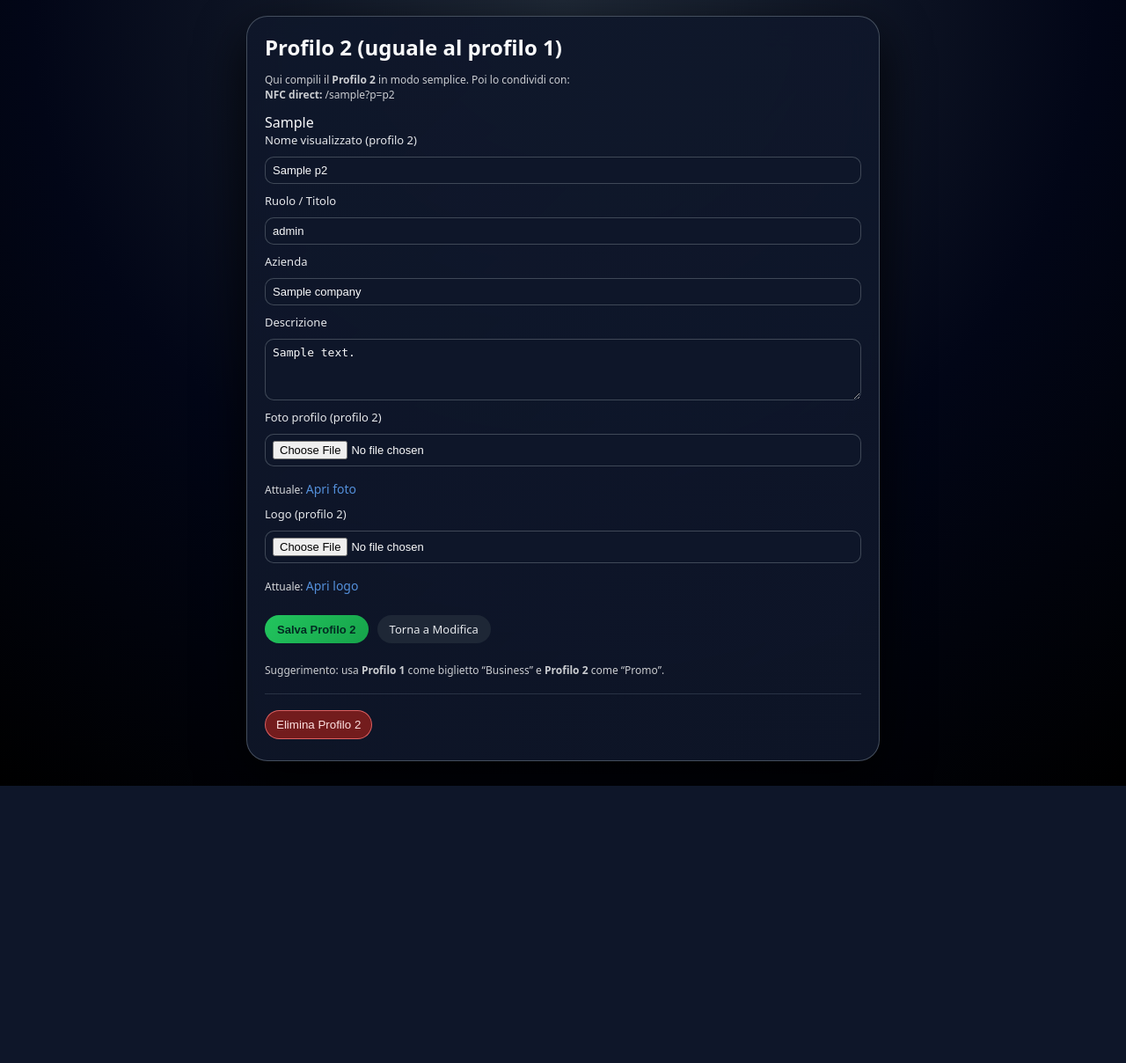
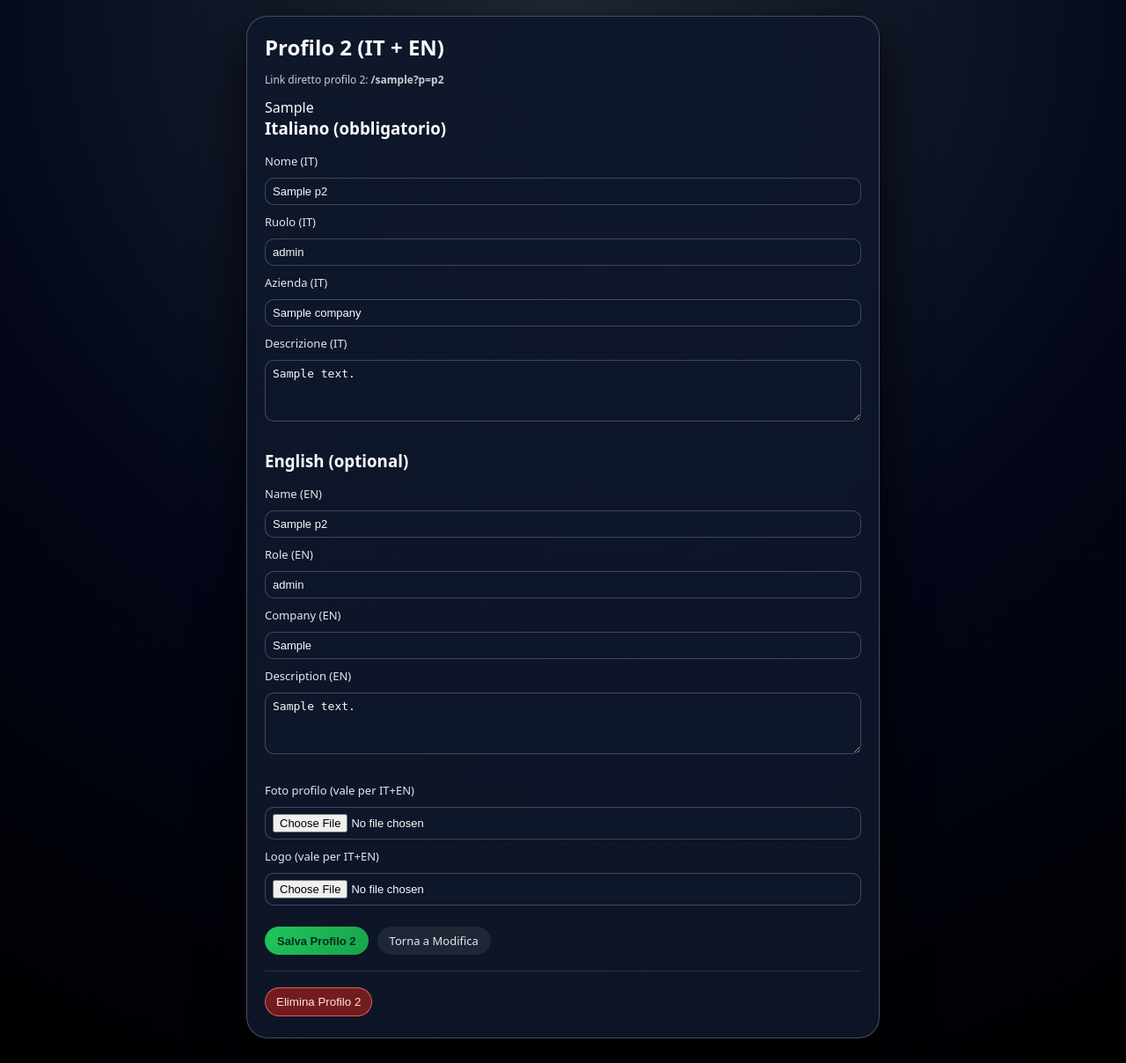
Before and after one commit to gidl59/pay4you-cards-fire, a Flask app: template templates/profile2_form.html in a window 1280 px wide. Shown: the whole page at 88% size. Before the commit the page ends 893 px from the top, so only its background shows below. Run offline with Flask 3, Linux system fonts and the light colour scheme; the template is opened without the code that fills it: most values are stand-ins (such as "Sample title", 1, 10 or a date in 2020); some libraries are stand-ins or nearby versions.

Commit message:
Update profile2_form.html

```diff
--- a/templates/profile2_form.html
+++ b/templates/profile2_form.html
@@ -4,58 +4,57 @@
 {% block content %}
 <div class="page-main">
   <div class="admin-card" style="max-width:720px; width:100%;">
-    <h1 class="admin-title">Profilo 2 (uguale al profilo 1)</h1>
+    <h1 class="admin-title">Profilo 2 (IT + EN)</h1>
 
     <div style="font-size:12px; opacity:.8; margin-bottom:12px;">
-      Qui compili il <b>Profilo 2</b> in modo semplice. Poi lo condividi con:
-      <br>
-      <b>NFC direct:</b> /{{ agent.slug }}?p=p2
+      Link diretto profilo 2: <b>/{{ agent.slug }}?p=p2</b>
     </div>
 
-    {% if error %}
-      <div class="flash error">{{ error }}</div>
-    {% endif %}
-    {% if ok %}
-      <div class="flash ok">{{ ok }}</div>
-    {% endif %}
+    {% if error %}<div class="flash error">{{ error }}</div>{% endif %}
+    {% if ok %}<div class="flash ok">{{ ok }}</div>{% endif %}
 
     <form class="agent-form" method="post" enctype="multipart/form-data" action="{{ url_for('me_profile2_post') }}">
 
-      <label>Nome visualizzato (profilo 2)</label>
-      <input type="text" name="name" value="{{ p2.name or '' }}" placeholder="Es. Bar Jonni – Promo" required>
+      <h3 style="margin:0 0 6px 0;">Italiano (obbligatorio)</h3>
 
-      <label>Ruolo / Titolo</label>
-      <input type="text" name="role" value="{{ p2.role or '' }}" placeholder="Es. Offerte del giorno">
+      <label>Nome (IT)</label>
+      <input type="text" name="name" value="{{ p2.name or '' }}" required>
 
-      <label>Azienda</label>
-      <input type="text" name="company" value="{{ p2.company or '' }}" placeholder="Es. Bar Jonni">
+      <label>Ruolo (IT)</label>
+      <input type="text" name="role" value="{{ p2.role or '' }}">
 
-      <label>Descrizione</label>
-      <textarea name="bio" placeholder="Es. Promo, eventi, offerte...">{{ p2.bio or '' }}</textarea>
+      <label>Azienda (IT)</label>
+      <input type="text" name="company" value="{{ p2.company or '' }}">
 
-      <label>Foto profilo (profilo 2)</label>
+      <label>Descrizione (IT)</label>
+      <textarea name="bio">{{ p2.bio or '' }}</textarea>
+
+      <div style="height:12px;"></div>
+      <h3 style="margin:0 0 6px 0;">English (optional)</h3>
+
+      <label>Name (EN)</label>
+      <input type="text" name="name_en" value="{{ p2.name_en or '' }}">
+
+      <label>Role (EN)</label>
+      <input type="text" name="role_en" value="{{ p2.role_en or '' }}">
+
+      <label>Company (EN)</label>
+      <input type="text" name="company_en" value="{{ p2.company_en or '' }}">
+
+      <label>Description (EN)</label>
+      <textarea name="bio_en">{{ p2.bio_en or '' }}</textarea>
+
+      <div style="height:12px;"></div>
+
+      <label>Foto profilo (vale per IT+EN)</label>
       <input type="file" name="photo" accept="image/*">
-      {% if p2.photo_url %}
-        <div style="margin-top:6px; font-size:12px; opacity:.85;">
-          Attuale: <a class="link-button" href="{{ p2.photo_url }}" target="_blank">Apri foto</a>
-        </div>
-      {% endif %}
 
-      <label>Logo (profilo 2)</label>
+      <label>Logo (vale per IT+EN)</label>
       <input type="file" name="logo" accept="image/*">
-      {% if p2.logo_url %}
-        <div style="margin-top:6px; font-size:12px; opacity:.85;">
-          Attuale: <a class="link-button" href="{{ p2.logo_url }}" target="_blank">Apri logo</a>
-        </div>
-      {% endif %}
 
       <div class="agent-form-buttons" style="margin-top:14px;">
         <button type="submit">Salva Profilo 2</button>
         <a class="btn-secondary" href="{{ url_for('me_edit') }}">Torna a Modifica</a>
-      </div>
-
-      <div style="margin-top:12px; font-size:12px; opacity:.8;">
-        Suggerimento: usa <b>Profilo 1</b> come biglietto “Business” e <b>Profilo 2</b> come “Promo”.
       </div>
     </form>
 
```
